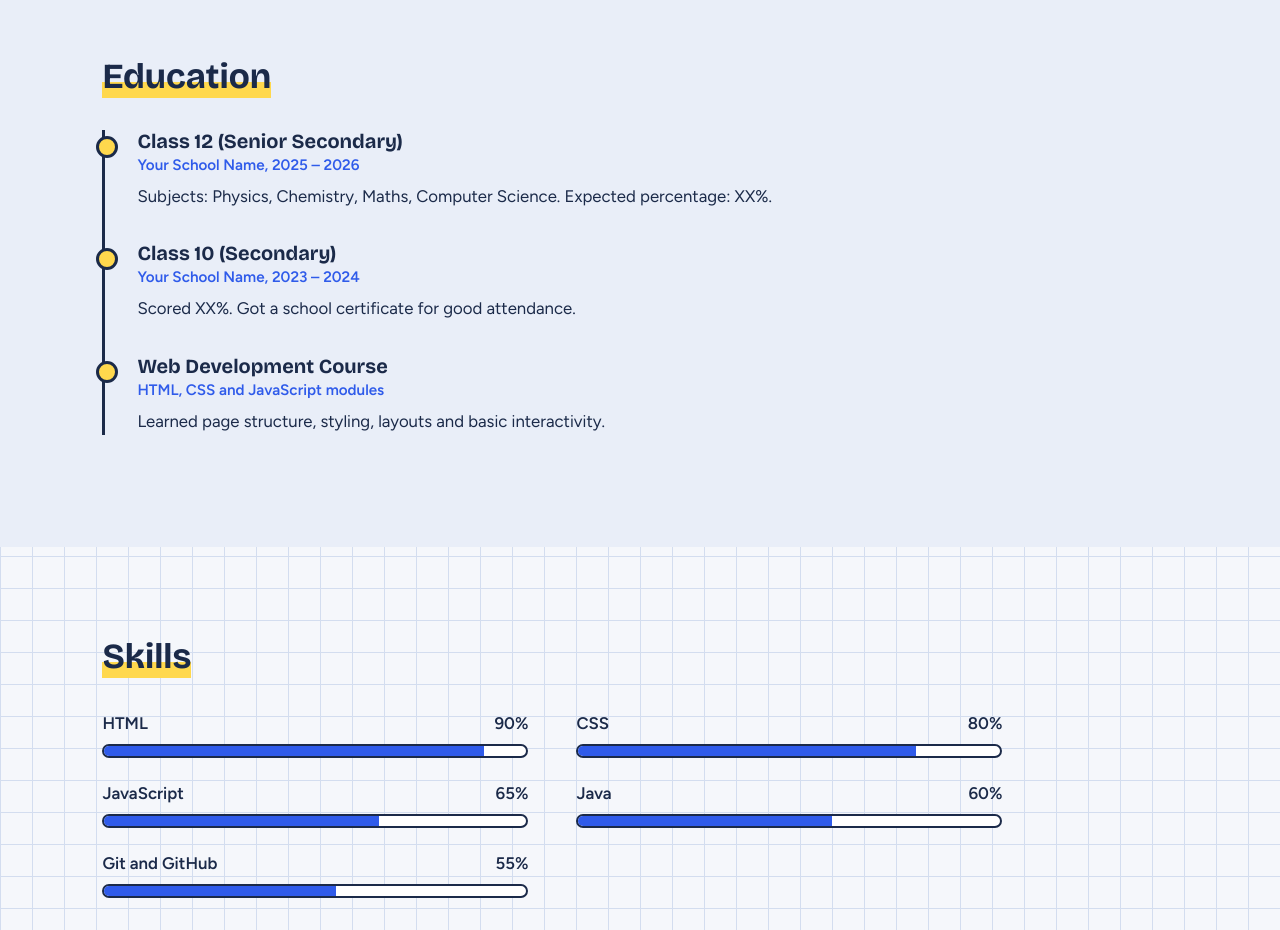
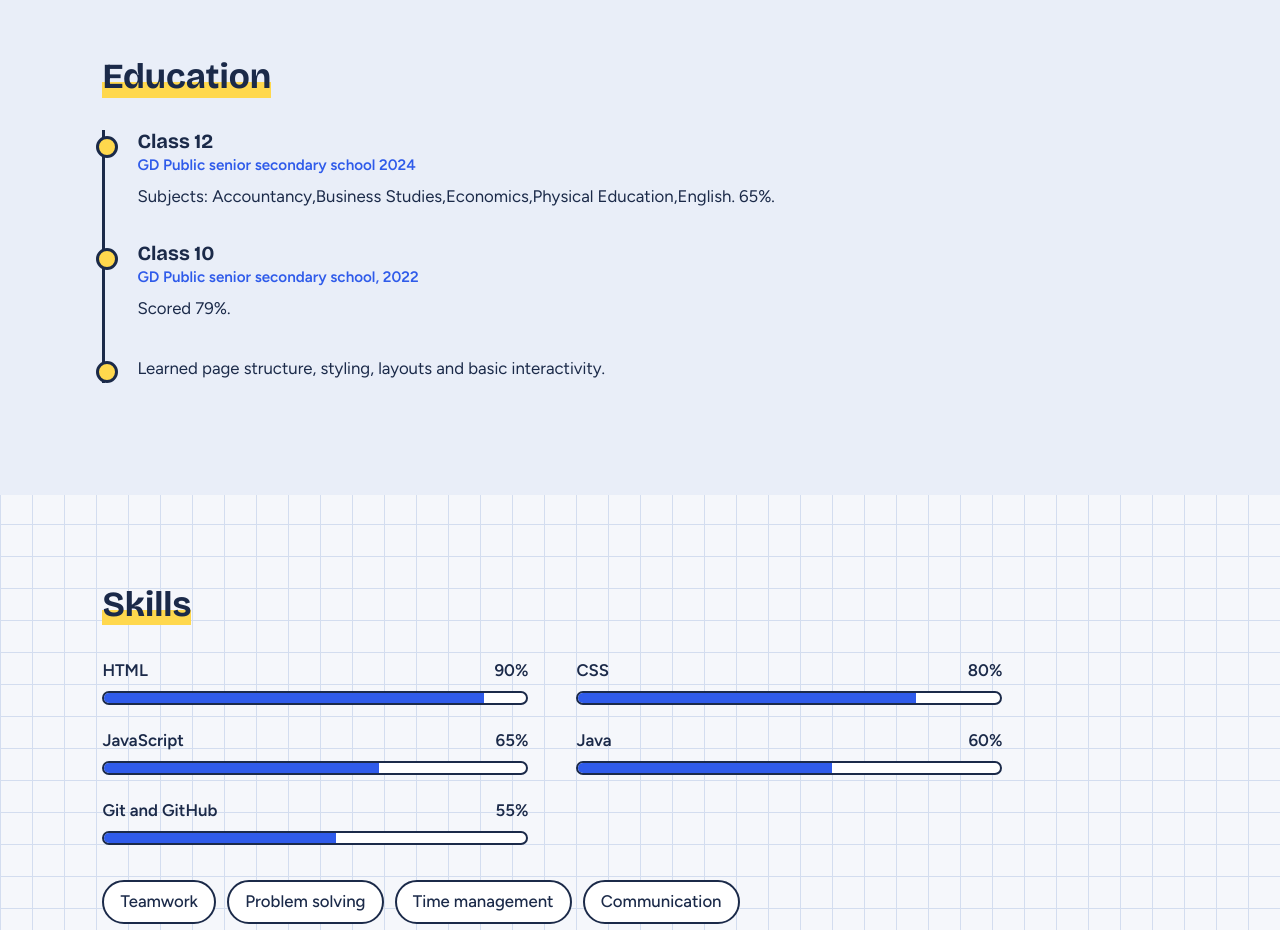
Before and after one commit to yash007-ai/resume-website, a plain HTML site: page index.html in a window 1280 px wide. Shown: the part 1300-2230 px from the top of the page. Drawn offline with nearby package versions, Linux system fonts and the light colour scheme.

Commit message:
Update index.html

```diff
--- a/index.html
+++ b/index.html
@@ -71,18 +71,18 @@
       <h2 class="section-title">Education</h2>
       <div class="timeline">
         <article class="time-item">
-          <h3>Class 12 (Senior Secondary)</h3>
-          <p class="meta">Your School Name, 2025 – 2026</p>
-          <p>Subjects: Physics, Chemistry, Maths, Computer Science. Expected percentage: XX%.</p>
+          <h3>Class 12 </h3>
+          <p class="meta">GD Public senior secondary school 2024</p>
+          <p>Subjects: Accountancy,Business Studies,Economics,Physical Education,English. 65%.</p>
         </article>
         <article class="time-item">
-          <h3>Class 10 (Secondary)</h3>
-          <p class="meta">Your School Name, 2023 – 2024</p>
-          <p>Scored XX%. Got a school certificate for good attendance.</p>
+          <h3>Class 10 </h3>
+          <p class="meta">GD Public senior secondary school, 2022</p>
+          <p>Scored 79%.</p>
         </article>
         <article class="time-item">
-          <h3>Web Development Course</h3>
-          <p class="meta">HTML, CSS and JavaScript modules</p>
+
+
           <p>Learned page structure, styling, layouts and basic interactivity.</p>
         </article>
       </div>
```
